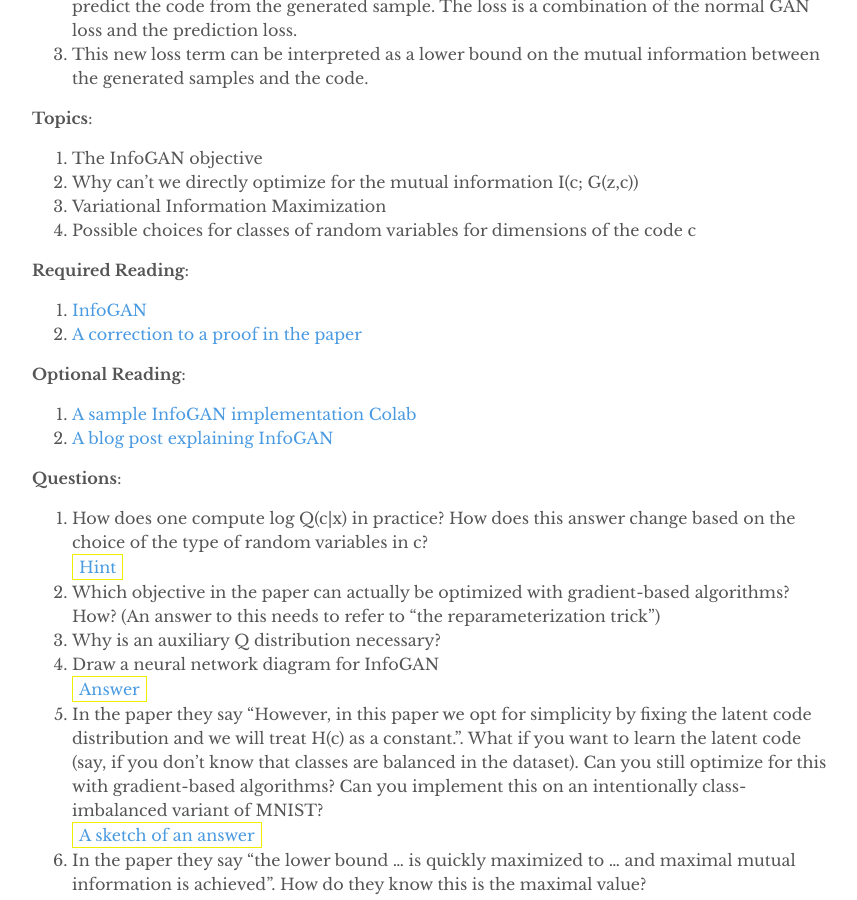
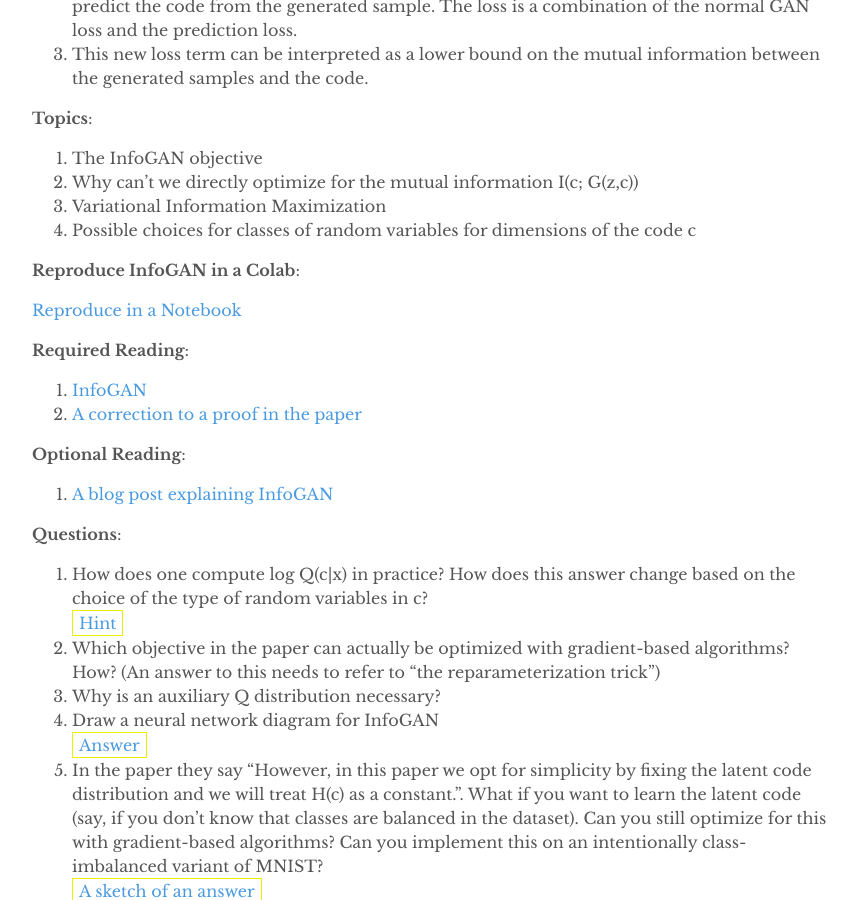
Before and after one commit to depthfirstlearning/depthfirstlearning.com, a Jekyll site: the page built from _posts/2018-05-28-InfoGAN.markdown, in a window 1280 px wide and 900 px high, scrolled down 2499 px. Shown: the whole window, without its empty margins (208-1065 px from the left). Built offline with Jekyll 4.4.1, drawn with Linux system fonts in a browser that asks for light colours.

Commit message:
Update 2018-05-28-InfoGAN.markdown
Step 1/2 for a nicer "open in Colab" link

```diff
--- a/_posts/2018-05-28-InfoGAN.markdown
+++ b/_posts/2018-05-28-InfoGAN.markdown
@@ -114,13 +114,20 @@ observing each variable separately.
   3. Variational Information Maximization
   4. Possible choices for classes of random variables for dimensions of the code c
 
+  **Reproduce InfoGAN in a Colab**:
+
+  <a class="colab-reproduce" href="https://colab.research.google.com/drive/1JkCI_n2U2i6DFU8NKk3P6EkPo3ZTKAaq#forceEdit=true&offline=true&sandboxMode=true" class="colab-root">Reproduce in a
+    <span>Notebook</span></a>
+
+<!--- [Open in Colab](https://colab.research.google.com/drive/1JkCI_n2U2i6DFU8NKk3P6EkPo3ZTKAaq#forceEdit=true&offline=true&sandboxMode=true)
+-->
+
   **Required Reading**:
   1. [InfoGAN](https://arxiv.org/abs/1606.03657)
   2. [A correction to a proof in the paper](http://aoliver.org/assets/correct-proof-of-infogan-lemma.pdf)
 
   **Optional Reading**:
-  1. [A sample InfoGAN implementation Colab](https://colab.research.google.com/drive/1JkCI_n2U2i6DFU8NKk3P6EkPo3ZTKAaq#forceEdit=true&offline=true&sandboxMode=true)
-  2. [A blog post explaining InfoGAN](https://towardsdatascience.com/infogan-generative-adversarial-networks-part-iii-380c0c6712cd)
+  1. [A blog post explaining InfoGAN](https://towardsdatascience.com/infogan-generative-adversarial-networks-part-iii-380c0c6712cd)
 
   **Questions**:
   1. How does one compute log Q(c|x) in practice? How does this answer change based on the choice of the type of random variables in c?
```
